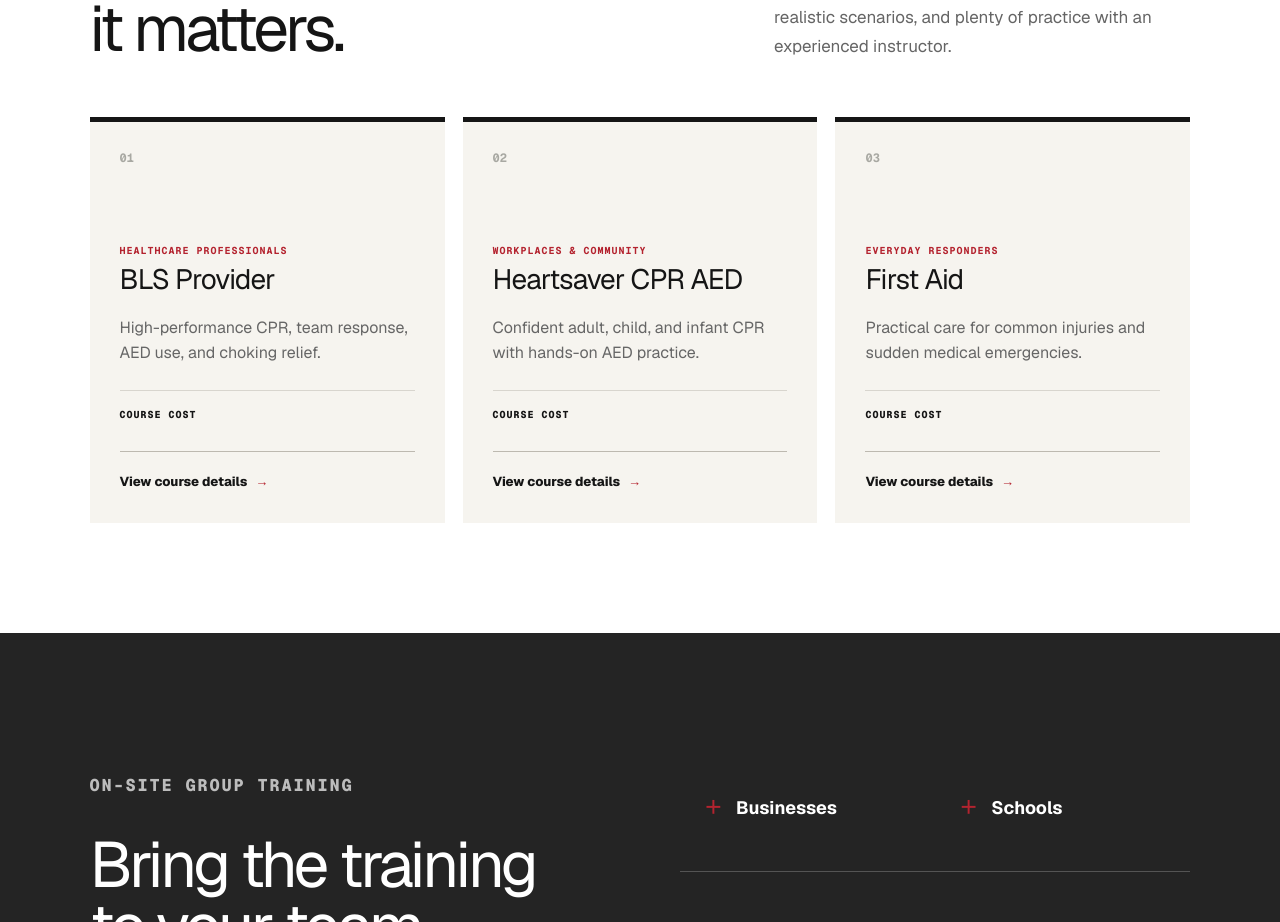
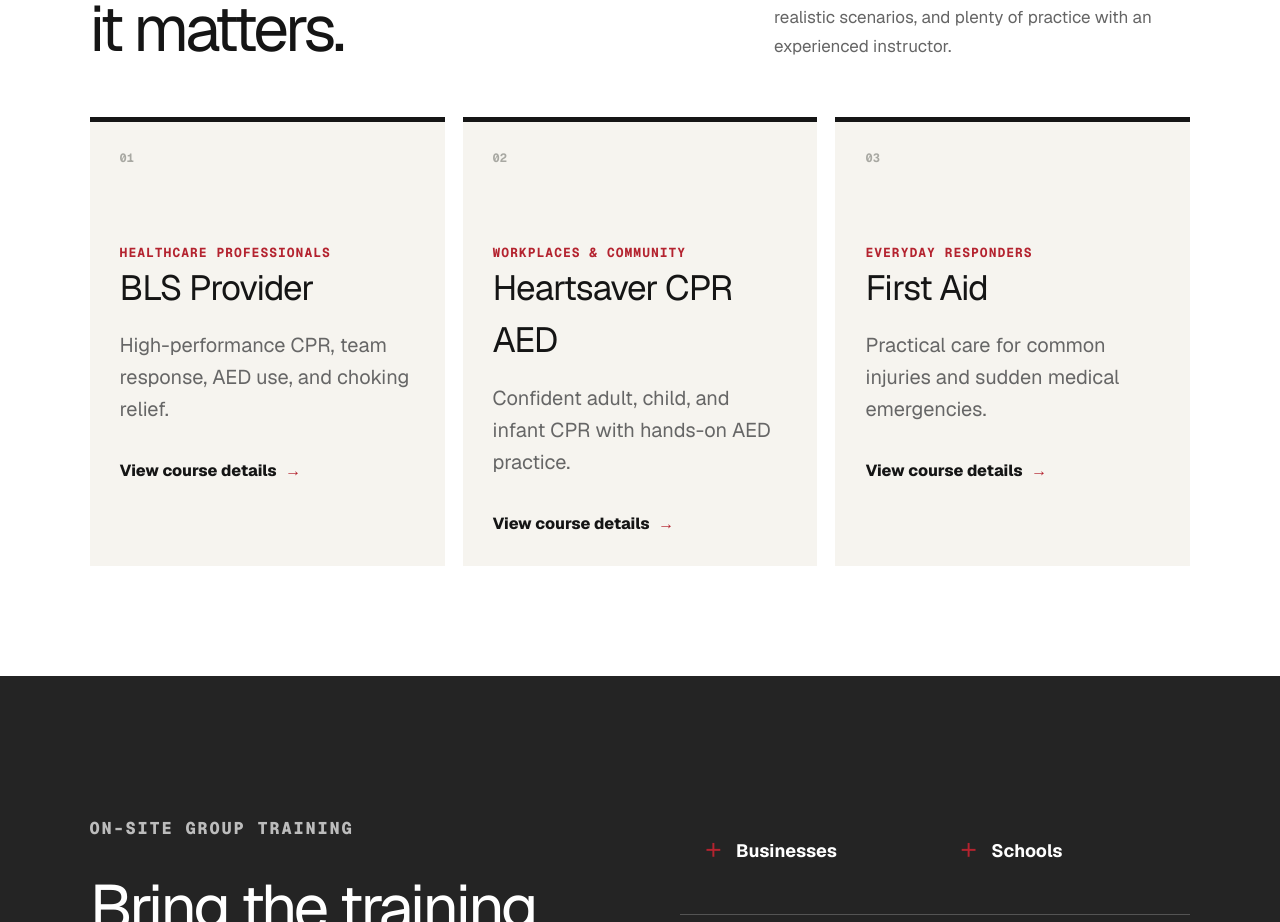
Before and after one commit to kendallross/firsthand-cpr-website, a Next.js app: page / in a window 1280 px wide. Shown: the part 1402-2324 px from the top of the page. Built offline with nearby package versions, Linux system fonts and the light colour scheme.

Commit message:
Update course pricing and card styling

```diff
--- a/app/globals.css
+++ b/app/globals.css
@@ -399,48 +399,37 @@ h2 {
 
 .course-audience {
   color: var(--red);
-  font: 700 10px/1.4 var(--font-geist-mono), monospace;
+  font: 700 13px/1.4 var(--font-geist-mono), monospace;
   letter-spacing: 1px;
   text-transform: uppercase;
 }
 
 .course-card h3 {
-  font-size: 28px;
+  font-size: 35px;
   letter-spacing: -0.03em;
   margin-bottom: 15px;
 }
 
 .course-card > p:last-of-type {
   color: #666;
+  font-size: 20px;
   line-height: 1.6;
-}
-
-.course-cost {
-  border-top: 1px solid #d8d5ce;
-  margin-top: 24px;
-  padding-top: 17px;
-}
-
-.course-cost > span {
-  color: var(--ink);
-  display: block;
-  font: 750 10px/1.4 var(--font-geist-mono), monospace;
-  letter-spacing: 1px;
-  text-transform: uppercase;
-}
-
-.course-cost > div {
-  border-bottom: 1px solid #bdb9b0;
-  height: 30px;
 }
 
 .course-card a {
   display: inline-block;
-  font-size: 13px;
+  font-size: 16px;
   font-weight: 750;
-  margin-top: 20px;
+  margin-top: 34px;
   position: relative;
+  transition: color 160ms ease;
   z-index: 2;
+}
+
+.course-card a:not(.course-card-trigger):hover,
+.course-card a:not(.course-card-trigger):focus-visible,
+.course-card a:not(.course-card-trigger):active {
+  color: var(--red);
 }
 
 .course-card .course-card-trigger {
@@ -527,11 +516,6 @@ h2 {
 
 .modal-pricing-two {
   grid-template-columns: repeat(2, 1fr);
-}
-
-.modal-pricing-one {
-  grid-template-columns: minmax(220px, 1fr);
-  max-width: 320px;
 }
 
 .modal-pricing div {
--- a/app/page.tsx
+++ b/app/page.tsx
@@ -129,10 +129,6 @@ export default function Home() {
               <p className="course-audience">{course.audience}</p>
               <h3>{course.title}</h3>
               <p>{course.detail}</p>
-              <div className="course-cost">
-                <span>Course cost</span>
-                <div aria-label="Pricing to be added" />
-              </div>
               <a href={`#${course.modalId}`}>
                 View course details <span>→</span>
               </a>
@@ -159,8 +155,8 @@ export default function Home() {
           </p>
 
           <div className="modal-pricing">
-            <div><span>First-time course</span><strong>$55</strong></div>
-            <div><span>Renewal course</span><strong>$50</strong></div>
+            <div><span>First-time course</span><strong>$65</strong></div>
+            <div><span>Renewal course</span><strong>$60</strong></div>
             <div><span>Typical runtime</span><strong>2–3 hours</strong></div>
           </div>
 
@@ -205,8 +201,8 @@ export default function Home() {
           </p>
 
           <div className="modal-pricing modal-pricing-two">
-            <div><span>First-time course</span><strong>$55</strong></div>
-            <div><span>Renewal course</span><strong>$50</strong></div>
+            <div><span>First-time course</span><strong>$65</strong></div>
+            <div><span>Renewal course</span><strong>$60</strong></div>
           </div>
 
           <div className="modal-details">
@@ -252,8 +248,9 @@ export default function Home() {
             and likely response needs.
           </p>
 
-          <div className="modal-pricing modal-pricing-one">
+          <div className="modal-pricing modal-pricing-two">
             <div><span>Course cost</span><strong>$40</strong></div>
+            <div><span>Add CPR training</span><strong>+$25</strong></div>
           </div>
 
           <div className="modal-details">
```
